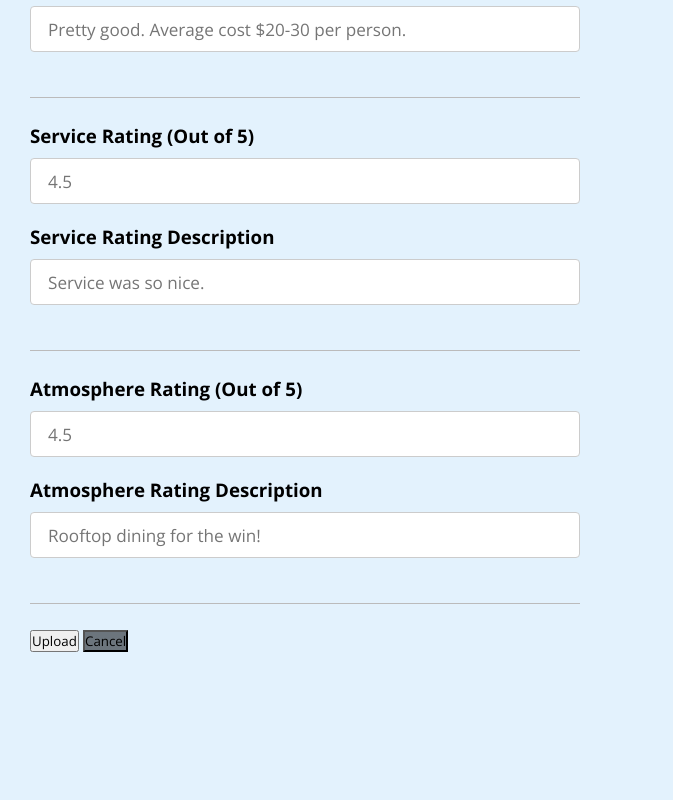
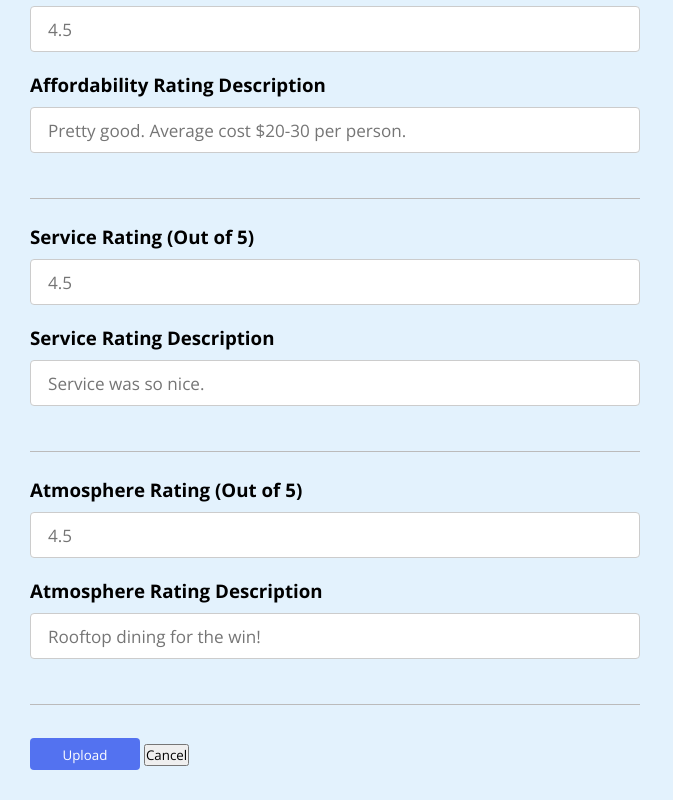
Before and after one commit to erickang21/food-finder, a website: page src/frontend/upload.html in a window 1280 px wide. Shown: the part 1296-2096 px from the top of the page, without its empty margins (0-673 px from the left). Before the commit the page ends 1978 px from the top, so only its background shows below. Drawn offline with nearby package versions, Linux system fonts and the light colour scheme.

Commit message:
push style changes to upload page

```diff
--- a/src/frontend/styles/style.css
+++ b/src/frontend/styles/style.css
@@ -24,6 +24,11 @@ h1 {
   padding: 30px;
 }
 
+.upload {
+  gap: 35px;
+  padding: 30px;
+}
+
 .filter-button {
   margin-top: 0.5rem;
   display: inline-block;
@@ -39,6 +44,7 @@ h1 {
   justify-content: center;
   overflow: hidden;
   position: relative;
+  border-radius: 4px;
 }
 
 .filter-button.clicked {
@@ -64,8 +70,52 @@ h1 {
   left: 0;
 }
 
+.upload-proceed-button {
+  margin-top: 0.5rem;
+  display: inline-block;
+  padding: 0.5rem 1rem ;
+  border: none;
+  color: #fff;
+  background: #5372F0;
+  cursor: pointer;
+  transition: background-color 0.3s ease;
+  height: 2rem;
+  width: 30%;
+  align-items: center;
+  justify-content: center;
+  overflow: hidden;
+  position: relative;
+  border-radius: 4px;
+}
+
+.upload-proceed-button.clicked {
+  background-color: #4CAF50;
+}
+
+.upload-proceed-button.clicked::after {
+  display: inline-block;
+  margin-right: 8px;
+  font-weight: bold;
+}
+
+.upload-proceed-button:hover {
+  background-color: #4CAF50;
+}
+
+.upload-proceed-button.clicked:hover {
+  background-color: #5372F0;
+}
+
+.upload-proceed-button:hover::after {
+  left: 0;
+}
+
+.upload-buttons {
+  width: 30%;
+}
+
 .weather-input {
-  width: 550px;
+  width: 50%;
 }
 .weather-input input {
   height: 46px;
--- a/src/frontend/upload.html
+++ b/src/frontend/upload.html
@@ -9,7 +9,7 @@
   </head>
   <body>
     <h1>Food Finder</h1>
-    <div class="container">
+    <div class="upload">
       <div class="weather-input">
         <h3>Name</h3>
         <input class="upload-name" type="text" placeholder="A Great Place">
@@ -21,6 +21,8 @@
         <input class="" type="text" placeholder="Dine In/Take Out">
         <h3>Tags (Separate by commas)</h3>
         <input class="" type="text" placeholder="cozy,friendly staff,solo dining friendly,intimate,etc">
+        <h3>Description</h3>
+        <input class="" type="text" placeholder="A welcoming place with Toronto's #1 poutine!">
         <div class="standard-separator"></div>
         <h3>Overall Rating (Out of 5)</h3>
         <input class="" type="text" placeholder="4.5">
@@ -47,8 +49,10 @@
         <h3>Atmosphere Rating Description</h3>
         <input class="" type="text" placeholder="Rooftop dining for the win!">
         <div class="standard-separator"></div>
-        <button class="search-btn">Upload</button>
-        <button class="location-btn">Cancel</button>
+      </div>
+      <div class="upload-buttons">
+        <button class="upload-proceed-button" onclick="this.classList.toggle('clicked')">Upload</button>
+        <button class="upload-cancel-button">Cancel</button>
       </div>
     </div>
 
```
